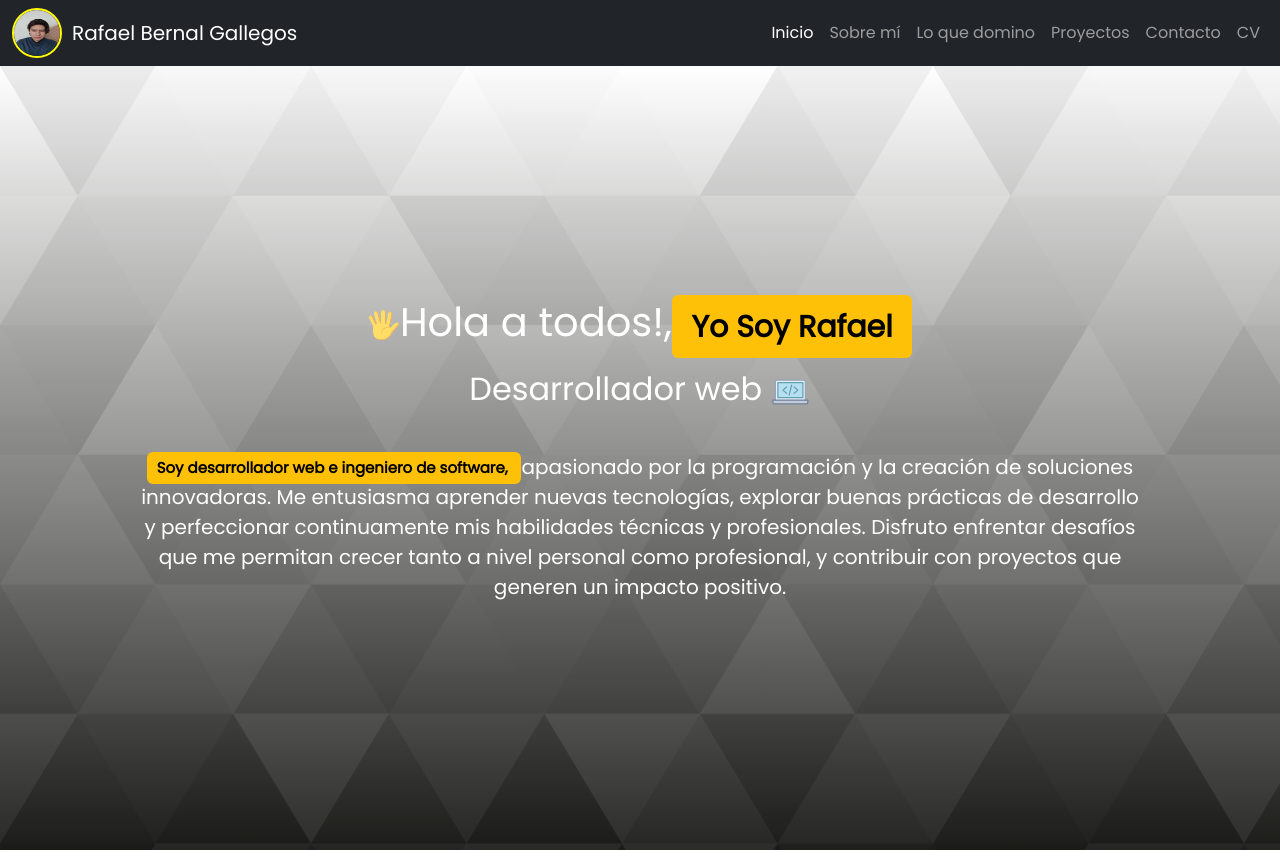
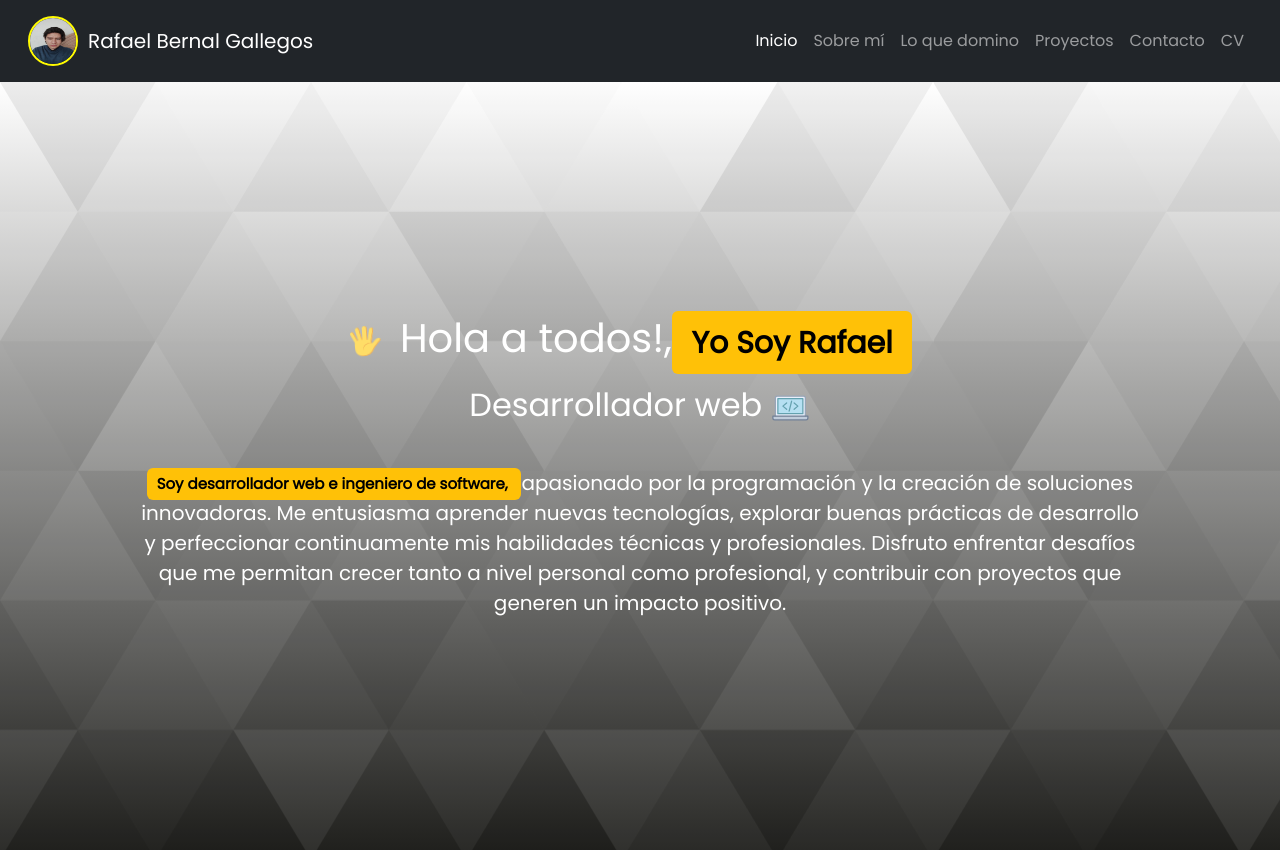
Before and after one commit to DoelGm/Portafolio, an Angular app: page / in a window 1280 px wide. Shown: the top 850 px of the page. Built offline with nearby package versions, Linux system fonts and the light colour scheme.

Commit message:
Prduccion 4

```diff
--- a/src/app/components/navegation/navegation.component.html
+++ b/src/app/components/navegation/navegation.component.html
@@ -1,6 +1,6 @@
-<nav class="navbar navbar-expand-lg navbar-dark bg-dark">
+<nav class="navbar navbar-expand-lg navbar-dark p-3 bg-dark">
     <div class="container-fluid">
-      <img src="assets/imgs/yo.jpg" alt="Logo" width="50" height="50" class="d-inline-block myImg align-text-top">
+      <img src="assets/imgs/yo.jpg" alt="Logo" width="70" height="70" class="d-inline-block myImg align-text-top">
       <a class="navbar-brand" href="#">
         Rafael Bernal Gallegos</a>
       <button class="navbar-toggler" type="button" data-bs-toggle="collapse" data-bs-target="#navbarNav"
```
